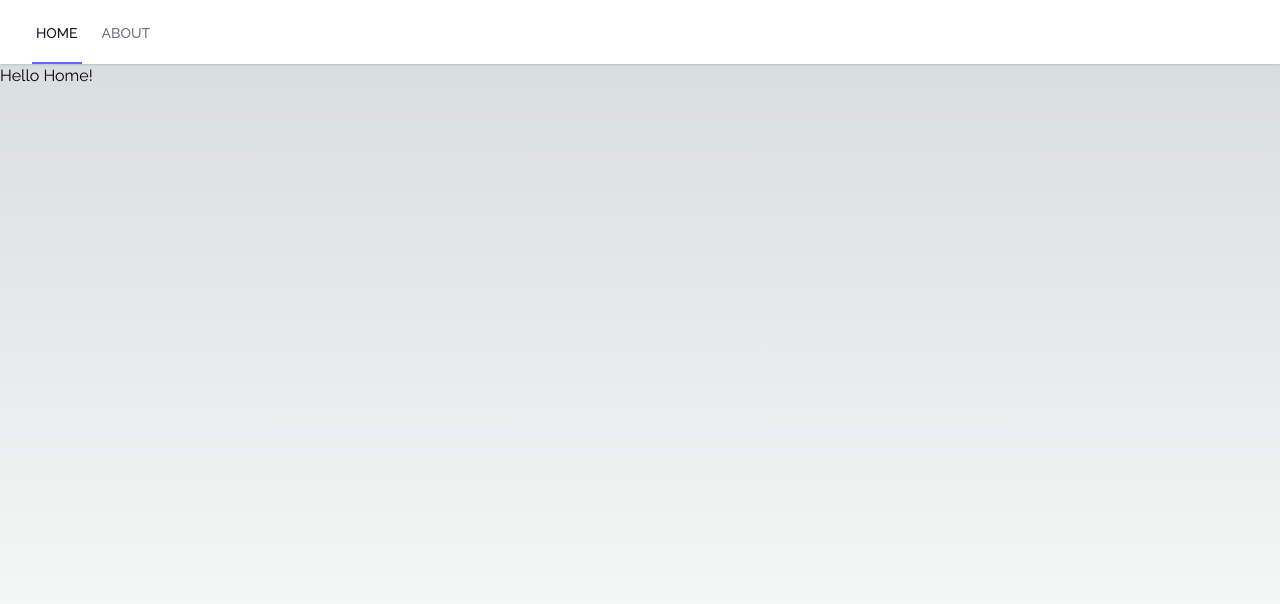
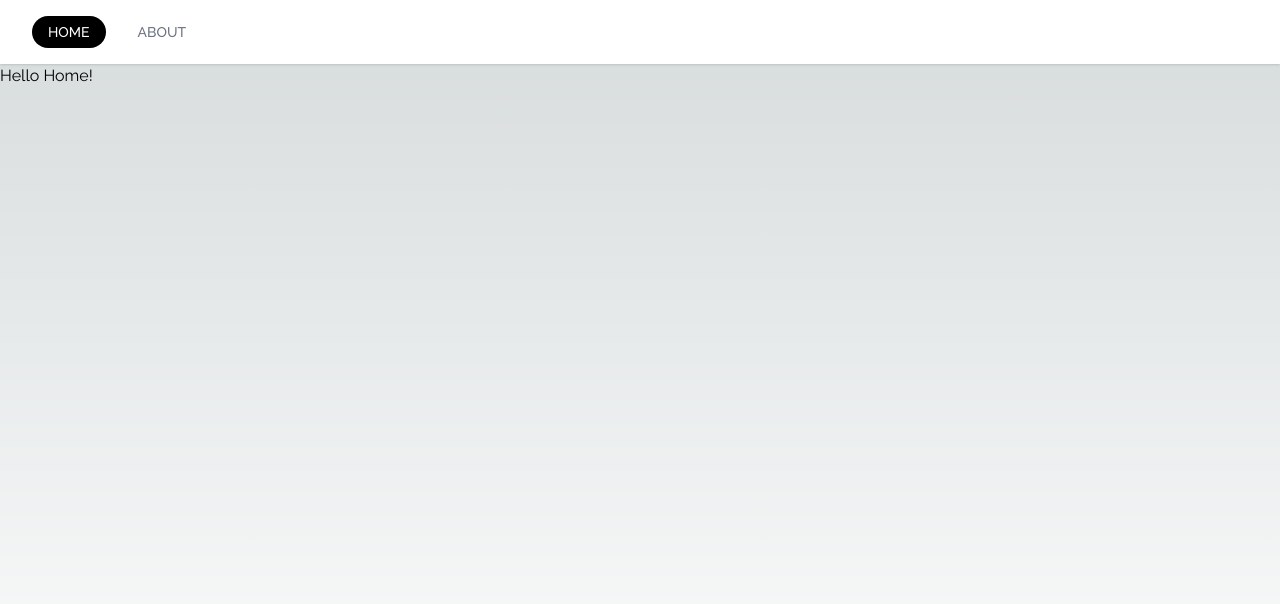
Before and after one commit to regardscitoyens/nosdeputes-front, a Next.js app: page / in a window 1280 px wide. Shown: the top 604 px of the page. Built offline with nearby package versions, Linux system fonts and the light colour scheme.

Commit message:
feat(NavBar): improve styling

```diff
--- a/app/components/NavBar.tsx
+++ b/app/components/NavBar.tsx
@@ -21,15 +21,15 @@ export function NavBar({ navigation }: NavBarProps): JSX.Element {
       <div className="max-w-7xl mx-auto px-4 sm:px-6 lg:px-8">
         <div className="flex justify-between h-16">
           <div className="flex">
-            <div className="flex space-x-4">
+            <div className="flex space-x-4 items-center justify-center">
               {navigation.map((item) => (
                 <Link
                   key={item.name}
                   href={item.href}
-                  className={`inline-flex items-center px-1 pt-1 border-b-2 text-sm font-medium uppercase ${
+                  className={`flex items-center justify-center h-5 text-sm font-medium uppercase transition px-4 py-4 duration-300 ease-in-out transform rounded-2xl ${
                     pathname === item.href
-                      ? "border-indigo-500 text-gray-900"
-                      : "border-transparent text-gray-500 hover:border-gray-300 hover:text-gray-700"
+                      ? "bg-black text-white"
+                      : "text-gray-500 hover:bg-gray-200 hover:text-gray-700"
                   }`}
                 >
                   {item.name}
```
